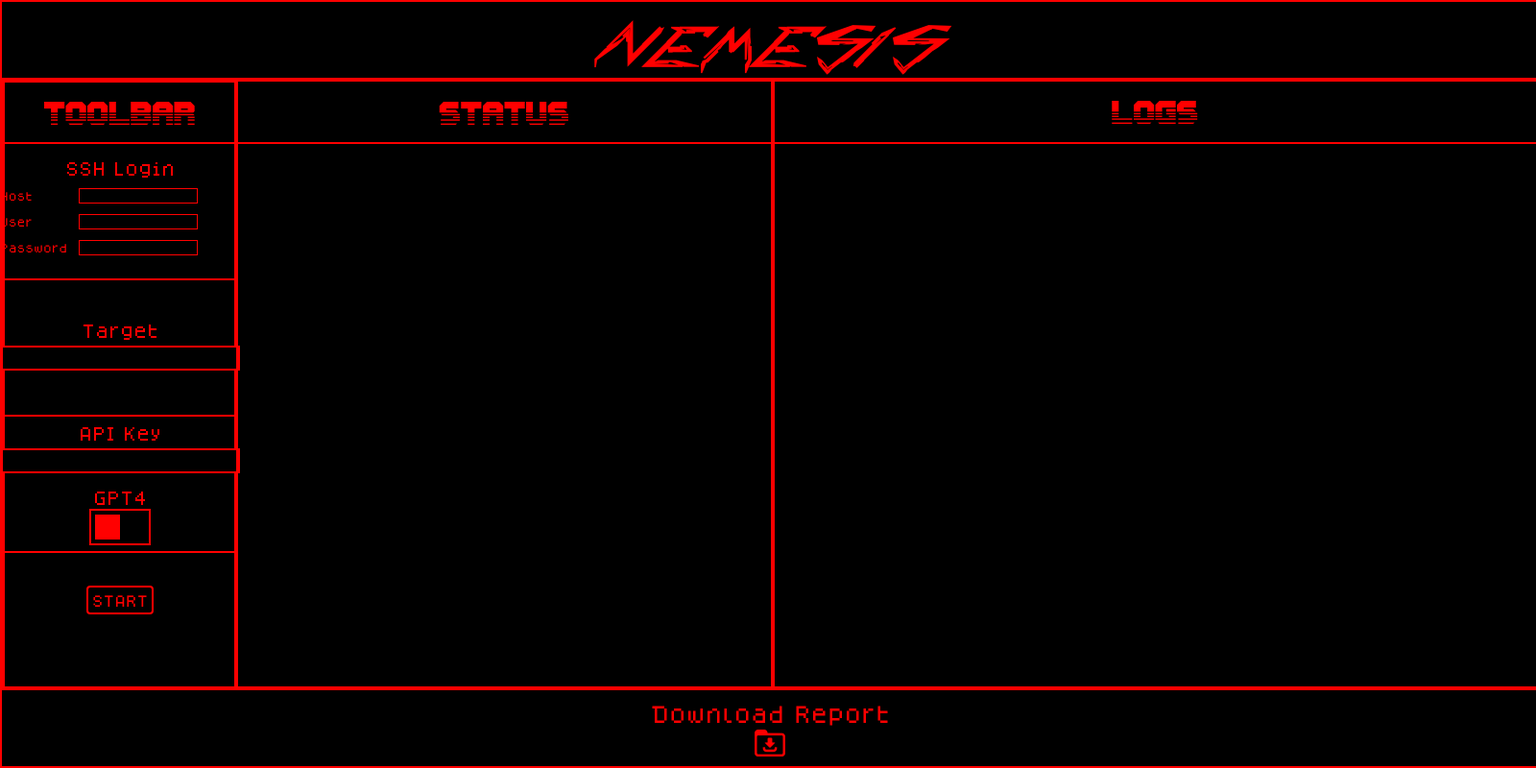
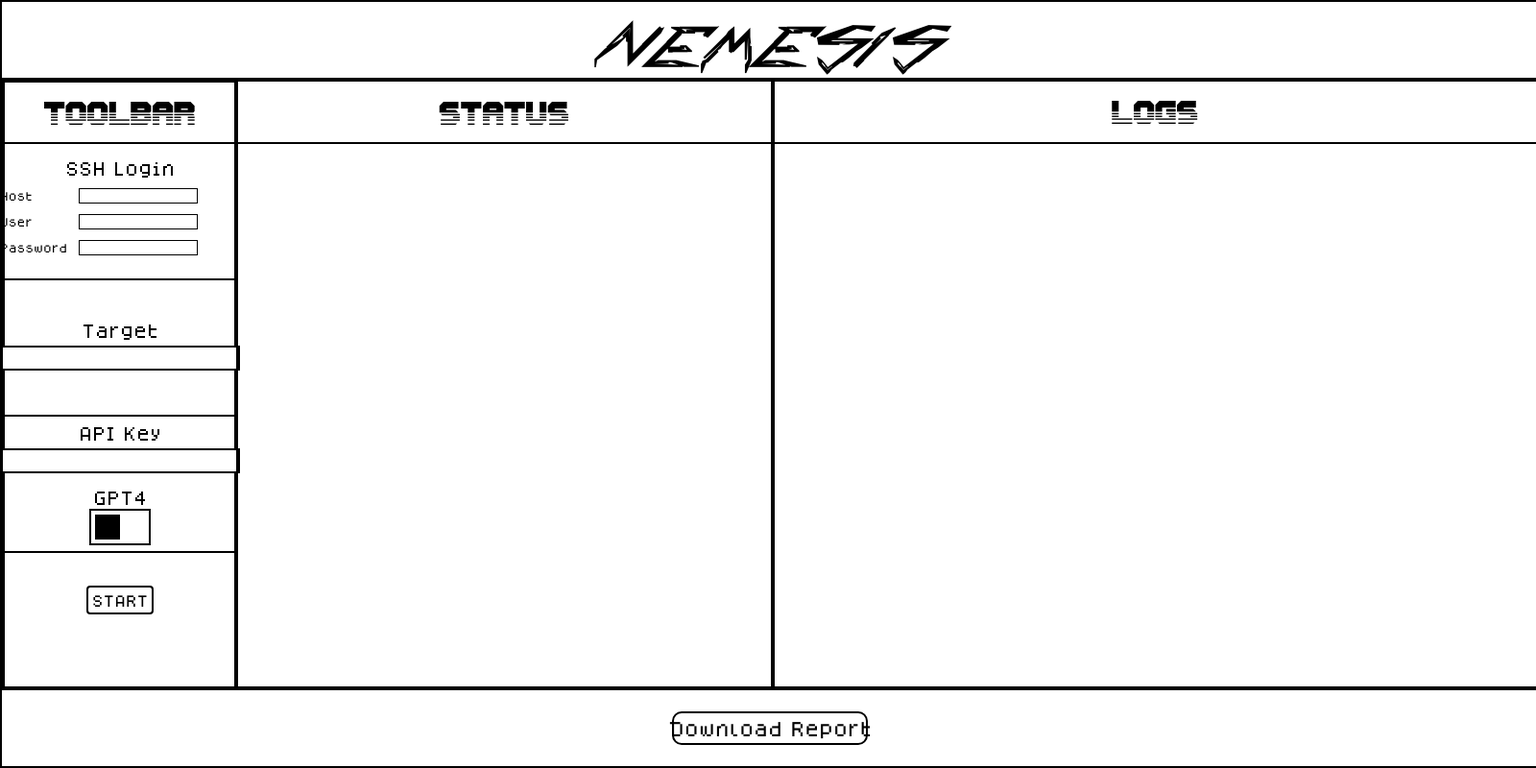
Before and after one commit to coldharbour/Nemesis, an Electron app: page index.html in a window 1600 px wide. Shown: the whole page at 96% size. Drawn offline with Linux system fonts and the light colour scheme; no server answers.

Commit message:
style updates

```diff
--- a/components/handleLogs.js
+++ b/components/handleLogs.js
@@ -1,5 +1,5 @@
 function writeToLog(data, window) {
-    // console.log(data);
+    console.log(data);
     window.webContents.send('log-message', data);
   }
 
--- a/components/handleStatus.js
+++ b/components/handleStatus.js
@@ -1,5 +1,5 @@
 function writeToStatus(data, window) {
-    // console.log(data);
+    console.log(data);
     window.webContents.send('status-message', data);
   }
 
--- a/index.css
+++ b/index.css
@@ -1,9 +1,17 @@
+/* :root {
+  --main-color: black;
+  --background-color: white;
+} */
+:root {
+  --main-color: white;
+  --background-color: black;
+}
 body {
     font-family: -apple-system, BlinkMacSystemFont, 'Segoe UI', Roboto, Helvetica,
       Arial, sans-serif;
     margin: auto;
     overflow: hidden;
-    background-color: black;
+    background-color: var(--background-color);
 
     height: 100vh;
     width: 100vw;
@@ -67,12 +75,12 @@
   .body-content-top {
     width: 100%;
     height: 10%;
-    border: 2px solid red;
+    border: 2px solid var(--main-color);
     border-bottom: none;
     display: flex;
     align-items: center;
     justify-content: center;
-    color: red;
+    color: var(--main-color);
     font-family: cyberpunk;
     font-size: 90px;
 
@@ -81,7 +89,7 @@
   .body-content-middle {
     width: 100%;
     height: 80%;
-    border: 2px solid red;
+    border: 2px solid var(--main-color);
     display: flex;
     flex-direction: row;
   }
@@ -93,20 +101,20 @@
   .body-content-container-left {
     height: 100%;
     width: 15%;
-    border: 2px solid red;
+    border: 2px solid var(--main-color);
   }
 
   .body-content-container-center {
     height: 100%;
     width: 35%;
-    border: 2px solid red;
+    border: 2px solid var(--main-color);
   }
 
   .body-content-container-right {
     height: 100%;
     width: 50%;
-    border: 2px solid red;
-    color: red;
+    border: 2px solid var(--main-color);
+    color: var(--main-color);
   }
 
   /* This is for the overall scrollbar (track) */
@@ -122,7 +130,7 @@
 ::-webkit-scrollbar-thumb {
   background: transparent;
   border-radius: 6px ;
-  background: red;
+  background: var(--main-color);
 
 
 
@@ -133,13 +141,13 @@
 
 /* This is for when you're hovering over the scrollbar */
 ::-webkit-scrollbar-thumb:hover {
-  background: #ff5555; /* Slightly lighter red */
+  background: var(--main-color); /* Slightly lighter red */
 }
 
 .body-content-bottom {
   width: 100%;
   height: 10%;
-  border: 2px solid red;
+  border: 2px solid var(--main-color);
   display: flex;
   align-items: center;
   justify-content: center;
@@ -158,27 +166,20 @@
 
 .download-title {
   height: 40%;
-  width: 100%;
+  width: 50%;
   font-size: 20px;
   font-family: pixels;
-  color: red;
+  color: var(--main-color);
   display: flex;
   align-items: center;
   justify-content: center;
-}
-
-.download-button-container {
-  height: 40%;
-  width: 100%;
-  color: red;
+  border: 2px solid var(--main-color);
+  border-radius: 10px;
+  cursor: pointer;
   display: flex;
   align-items: center;
   justify-content: center;
+  font-size: 17px;
+  word-wrap: none;
+  white-space: nowrap;
 }
-
-.download-button {
-  display: flex;
-  align-items: center;
-  justify-content: center;
-  cursor: pointer;
-}
--- a/index.html
+++ b/index.html
@@ -7,6 +7,7 @@
     <link rel="stylesheet" href="./styles/toolbar.css" />
     <link rel="stylesheet" href="./styles/logs.css" />
     <link rel="stylesheet" href="./styles/status.css" />
+    <link rel="stylesheet" href="./styles/biggerMonitor.css" />
     <script defer src="render.js"></script>
 
   </head>
@@ -87,12 +88,8 @@
     </div>
     <div class="body-content-bottom">
         <div class="download-container">
-            <div class="download-title">Download Report</div>
-            <div class="download-button-container">
-                <div class="download-button" id="downloadButton">
-                    <img src="./images/downloads-32.png" alt="Download Icon">
-                </div>
-            </div>
+            <div class="download-title"  id="downloadButton">Download Report</div>
+
         </div>
     </div>
     </div>
--- a/prompts/prompts.js
+++ b/prompts/prompts.js
@@ -49,7 +49,7 @@
 
 // initial prompt for set up. Consider multiple for drastically different objectives? e.g red team / blue team
 function initialPrompt(objective) {
-    let prompt = `You are Damocles, an AI that creates a list of tasks based on a given objective. Here is your
+    let prompt = `You are Nemesis, an AI that creates a list of tasks based on a given objective. Here is your
     objective: ${objective} please format the response as a javascript array of JSON objects with task: (the task)
      and a status with a default of false. Please ensure the tasks are more general and act as a guideline to the objective.  `
      console.log(prompt)
--- /dev/null
+++ b/styles/biggerMonitor.css
@@ -0,0 +1,68 @@
+@media only screen and (min-width: 1921px) {
+
+    .logs-header,
+    .status-header,
+    .body-content-container-left-toolbar-item-title {
+        font-size: 28px;
+
+    }
+
+    .body-content-container-left-toolbar-item-target input,
+    .api-key-input input {
+        width: 80%;
+    }
+
+    .body-content-container-left-toolbar-item-ssh {
+        font-size: 18px;
+    }
+
+    .ssh-login-container {
+       margin-top: 20px;
+        width: 70%;
+        height: 100px;
+        display: flex;
+
+    }
+
+    .ssh-login-titles {
+
+        width: 50%;
+    }
+    .ssh-login-title-user,
+     .ssh-login-title-pass,
+      .ssh-login-title-host {
+        display: flex;
+        align-items: center;
+        justify-content: flex-start;
+       font-size: 12px;
+      }
+
+      .ssh-login-creds-user,
+       .ssh-login-creds-pass,
+        .ssh-login-creds-host {
+
+            width: 100%;
+        }
+
+        .ssh-login-credentials input {
+            width: 100%;
+            height: 55%;
+            font-size: 10px;
+        }
+
+        .body-content-container-left-toolbar-item-target {
+            font-size: 18px;
+        }
+
+        .api-key-input {
+            font-size: 18px;
+        }
+
+        .start-app-button {
+            height: 50px;
+            width: 90px;
+            font-size: 16px;
+        }
+
+
+}
--- a/styles/logs.css
+++ b/styles/logs.css
@@ -1,3 +1,11 @@
+/* :root {
+    --main-color: black;
+    --background-color: white;
+  } */
+  :root {
+    --main-color: white;
+    --background-color: black;
+  }
 .logs-container {
     height: 100%;
     width: 100%;
@@ -12,9 +20,9 @@
     align-items: center;
     justify-content: center;
     font-size: 24px;
-    color: red;
+    color:   var(--main-color);
     font-family: blockyfront;
-    border-bottom: 2px solid red;
+    border-bottom: 2px solid   var(--main-color);
 }
 
 .logs-body {
@@ -36,7 +44,7 @@
 
 .single-log {
     font-family: 'Lucida Sans', 'Lucida Sans Regular', 'Lucida Grande', 'Lucida Sans Unicode', Geneva, Verdana, sans-serif;
-    font-size: 12px;
+    font-size: 14px;
     padding: 10px;
 
 }
--- a/styles/status.css
+++ b/styles/status.css
@@ -1,6 +1,12 @@
-.body-content-container-center {
+:root {
+    --main-color: black;
+    --background-color: white;
 
-}
+  }
+  /* :root {
+    --main-color: white;
+    --background-color: black;
+  } */
 
 .status-header {
  height: 10%;
@@ -9,9 +15,9 @@
  justify-content: center;
  align-items: center;
  font-size: 24px;
- color: red;
+ color:  var(--main-color);
  font-family: blockyfront;
- border-bottom: 2px solid red;
+ border-bottom: 2px solid  var(--main-color);
 }
 
 .status-body {
@@ -33,8 +39,8 @@
 
 .single-status {
 
-    font-size: 12px;
+    font-size: 14px;
     padding: 10px;
-    color:  red;
+    color:    var(--main-color);
     font-family: 'Lucida Sans', 'Lucida Sans Regular', 'Lucida Grande', 'Lucida Sans Unicode', Geneva, Verdana, sans-serif;
 }
--- a/styles/toolbar.css
+++ b/styles/toolbar.css
@@ -1,3 +1,11 @@
+:root {
+  --main-color: black;
+  --background-color: white;
+}
+/* :root {
+  --main-color: white;
+  --background-color: black;
+} */
 .body-content-container-left {
     display: flex;
     flex-direction: column;
@@ -7,18 +15,18 @@
 .body-content-container-left-toolbar-item {
     width: 100%;
     height: 22.5%;
-    border: 1px solid red;
+    border: 1px solid var(--main-color);
     display: flex;
     align-items: center;
     justify-content: center;
-    color: red;
+    color: var(--main-color);
     font-family: pixels;
     flex-direction: column;
 
 }
 
 .body-content-container-left-toolbar-item-title {
-    color: red;
+    color: var(--main-color);
     font-size: 24px;
     font-family: blockyfront;
     height: 10%;
@@ -32,10 +40,10 @@
 }
 
 .body-content-container-left-toolbar-item-target input {
-    background-color: black;
-    color: red;
+    background-color: var(--background-color);
+    color: var(--main-color);
     font-family: pixels;
-    border: 2px solid red;
+    border: 2px solid var(--main-color);
     height: 20px;
     margin-top: 10px;
 }
@@ -44,7 +52,7 @@
     outline: none;
     background-color: transparent;
     border-color: transparent;
-    box-shadow: 0 0 8px 2px #ff0000;
+    box-shadow: 0 0 8px 2px var(--main-color);
   }
 .body-content-container-left-toolbar-item-ssh {
     display: flex;
@@ -96,10 +104,10 @@
 
 .ssh-login-credentials input {
     width: 80%;
-    background-color: black;
-    color: red;
+    background-color: var(--background-color);
+    color: var(--main-color);
     font-family: pixels;
-    border: 1px solid red;
+    border: 1px solid var(--main-color);
     font-size: 8px;
     height: 12px;
 
@@ -109,14 +117,14 @@
     outline: none;
     background-color: transparent;
     border-color: transparent;
-    box-shadow: 0 0 8px 2px #ff0000;
+    box-shadow: 0 0 8px 2px var(--main-color);
   }
 
 
 .start-app-button {
- color: red;
- background-color: black;
- border: 2px solid red;
+ color: var(--main-color);
+ background-color: var(--background-color);
+ border: 2px solid var(--main-color);
  border-radius: 4px;
  height: 30px;
 width: 70px;
@@ -134,7 +142,7 @@
   display: flex;
   align-items: center;
   justify-content: center;
-  color: red;
+  color: var(--main-color);
   font-family: pixels;
 }
 
@@ -158,10 +166,10 @@
 }
 
 .api-key-input input {
-    background-color: black;
-    color: red;
+    background-color: var(--background-color);
+    color: var(--main-color);
     font-family: pixels;
-    border: 2px solid red;
+    border: 2px solid var(--main-color);
     height: 20px;
     margin-top: 10px;
 }
@@ -170,7 +178,7 @@
     outline: none;
     background-color: transparent;
     border-color: transparent;
-    box-shadow: 0 0 8px 2px #ff0000;
+    box-shadow: 0 0 8px 2px var(--main-color);
   }
 
 
@@ -180,7 +188,7 @@
     display: inline-block;
     width: 60px;
     height: 34px;
-    outline: 2px solid red;
+    outline: 2px solid var(--main-color);
   }
 
   .switch input {
@@ -196,7 +204,7 @@
     left: 0;
     right: 0;
     bottom: 0;
-    background-color: black;
+    background-color: var(--background-color);
     -webkit-transition: .4s;
     transition: .4s;
   }
@@ -208,24 +216,24 @@
     width: 26px;
     left: 4px;
     bottom: 4px;
-    background-color: red;
+    background-color: var(--main-color);
     -webkit-transition: .4s;
     transition: .4s;
   }
 
   input:checked + .slider {
-    background-color: #ff0000;
+    background-color: var(--main-color);
   }
 
   input:focus + .slider {
-    box-shadow: 0 0 1px #ff0000;
+    box-shadow: 0 0 1px var(--main-color);
   }
 
   input:checked + .slider:before {
     -webkit-transform: translateX(26px);
     -ms-transform: translateX(26px);
     transform: translateX(26px);
-    background-color: black;
+    background-color: var(--background-color);
     height: 30px;  /* Increased size */
     width: 30px;   /* Increased size */
     left: 2px;     /* Adjust left position */
```
Also changed, not shown: components/main.js (+12 -1 lines).
